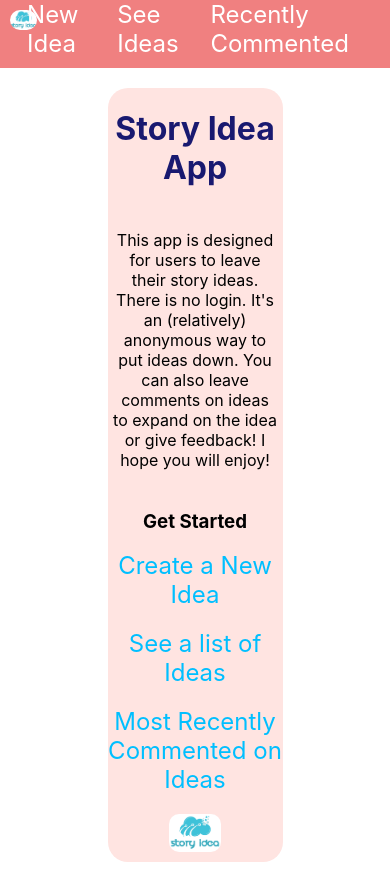
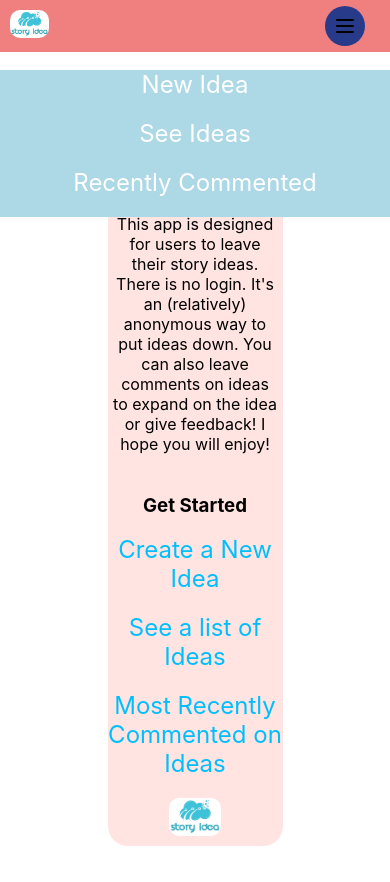
Before and after one commit to Itisafeature/story-idea-frontend, a React (Create React App) app: page / in a window 390 px wide. Built offline with nearby package versions, Linux system fonts and the light colour scheme.

Commit message:
responsive header

```diff
--- a/src/components/Header.js
+++ b/src/components/Header.js
@@ -8,6 +8,22 @@ const Header = () => {
       <Link className={styles['img-link']} to="/">
         <img src={logo} alt="logo" />
       </Link>
+      <button className={styles['hamburger__icon']}>
+        <svg
+          xmlns="http://www.w3.org/2000/svg"
+          class="h-6 w-6"
+          fill="none"
+          viewBox="0 0 24 24"
+          stroke="currentColor"
+          stroke-width="2"
+        >
+          <path
+            stroke-linecap="round"
+            stroke-linejoin="round"
+            d="M4 6h16M4 12h16M4 18h16"
+          />
+        </svg>
+      </button>
       <nav className={styles.nav}>
         <ul className={styles['nav-links']}>
           <li className={styles['nav-item']}>
--- a/src/components/Header.module.css
+++ b/src/components/Header.module.css
@@ -2,6 +2,9 @@
   display: flex;
   justify-content: space-between;
   background-color: lightcoral;
+  position: relative;
+  z-index: 1;
+
 }
 
 .main-header img {
@@ -41,3 +44,42 @@
 .nav-item a.active {
   color: purple;
 }
+
+.hamburger__icon {
+    border: 0;
+    height: 40px;
+    width: 40px;
+    padding: 0.5rem;
+    border-radius: 50%;
+    background-color: #283b8b;
+    cursor: pointer;
+    transition: background-color 0.2s ease-in-out;
+    position: absolute;
+    top: 50%;
+    right: 25px;
+    transform: translateY(-50%);
+    display: none;
+
+}
+
+@media screen and (max-width: 768px) {
+  .hamburger__icon {
+    display: block;
+  }
+
+  .nav-links {
+    position: absolute;
+    top: 70px;
+    left: 0;
+    flex-direction: column;
+    width: 100%;
+    height: auto;
+    background-color: lightblue;
+    /* display: none; */
+  }
+
+  .nav-item {
+
+    margin: 0px auto 10px auto;
+  }
+}
```
